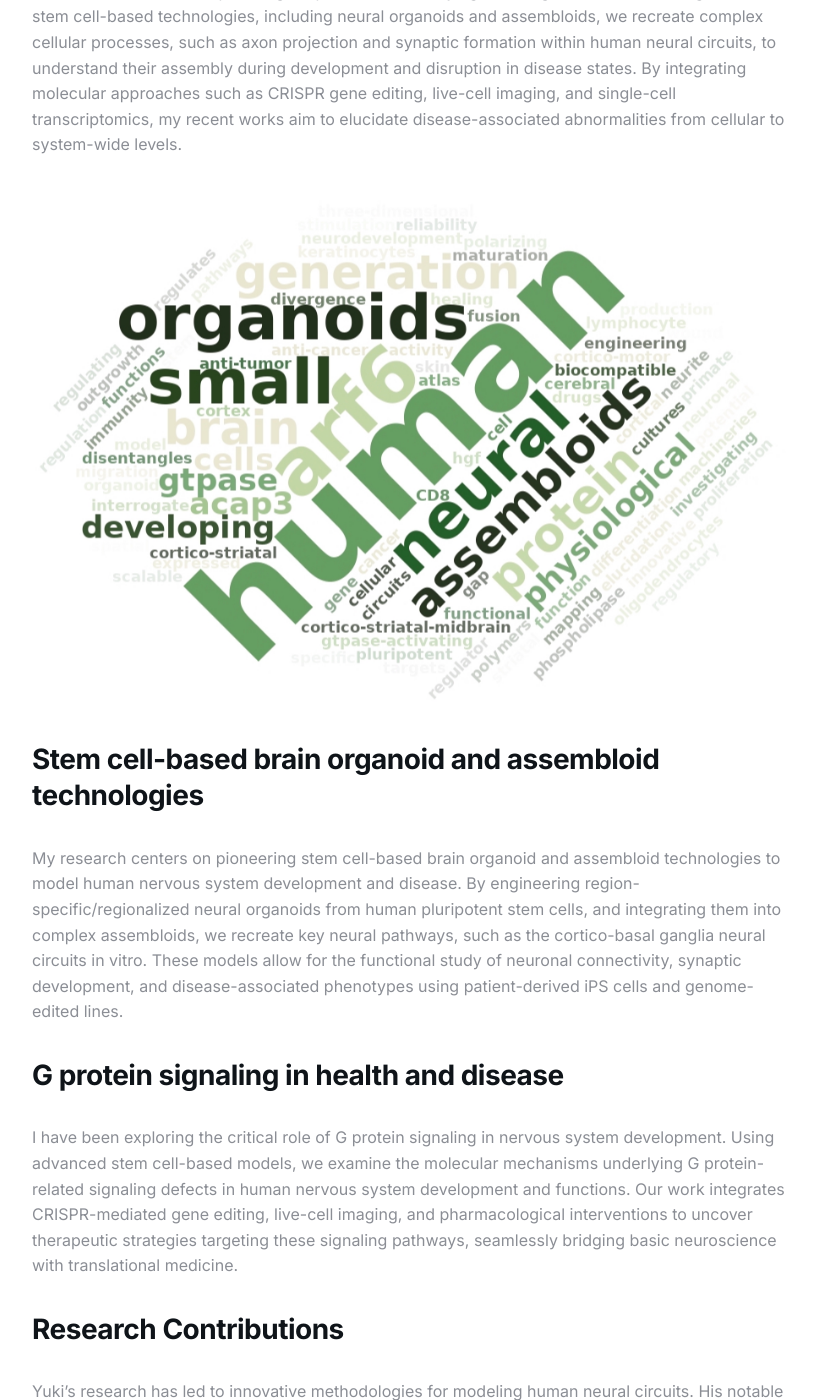
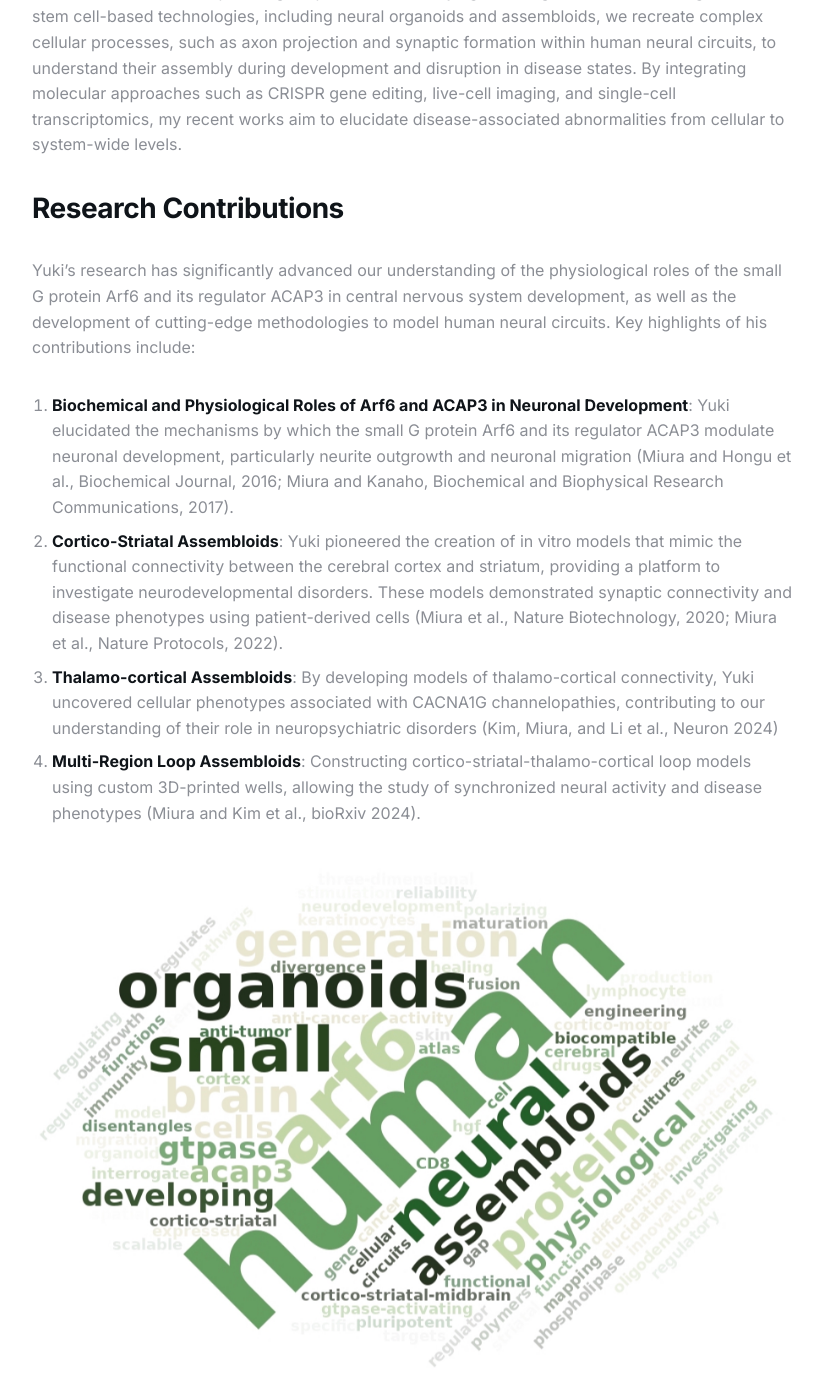
Before and after one commit to ykmiura/ykmiura.github.io, a Jekyll site: the page built from _pages/research.md, in a window 1280 px wide and 1400 px high, scrolled down 644 px. Shown: the whole window, without its empty margins (228-1050 px from the left). Built offline with Jekyll 4.4.1, drawn with Linux system fonts in a browser that asks for light colours; some of the changed text lies outside the part shown.

Commit message:
Update research.md

```diff
--- a/_pages/research.md
+++ b/_pages/research.md
@@ -6,17 +6,11 @@ permalink: /research/
 image:
 page_cover: '/images/01.jpg'
 ---
+## Research Contributions
+Yuki's research has significantly advanced our understanding of the physiological roles of the small G protein Arf6 and its regulator ACAP3 in central nervous system development, as well as the development of cutting-edge methodologies to model human neural circuits. Key highlights of his contributions include:
+1. **Biochemical and Physiological Roles of Arf6 and ACAP3 in Neuronal Development**: Yuki elucidated the mechanisms by which the small G protein Arf6 and its regulator ACAP3 modulate neuronal development, particularly neurite outgrowth and neuronal migration (Miura and Hongu et al., Biochemical Journal, 2016; Miura and Kanaho, Biochemical and Biophysical Research Communications, 2017).
+2. **Cortico-Striatal Assembloids**: Yuki pioneered the creation of in vitro models that mimic the functional connectivity between the cerebral cortex and striatum, providing a platform to investigate neurodevelopmental disorders. These models demonstrated synaptic connectivity and disease phenotypes using patient-derived cells (Miura et al., Nature Biotechnology, 2020; Miura et al., Nature Protocols, 2022).
+3. **Thalamo-cortical Assembloids**: By developing models of thalamo-cortical connectivity, Yuki uncovered cellular phenotypes associated with CACNA1G channelopathies, contributing to our understanding of their role in neuropsychiatric disorders (Kim, Miura, and Li et al., Neuron 2024)
+4. **Multi-Region Loop Assembloids**: Constructing cortico-striatal-thalamo-cortical loop models using custom 3D-printed wells, allowing the study of synchronized neural activity and disease phenotypes (Miura and Kim et al., bioRxiv 2024).
 
 ![Photo](/images/Word_cloud.jpg)
-
-## Stem cell-based brain organoid and assembloid technologies
-My research centers on pioneering stem cell-based brain organoid and assembloid technologies to model human nervous system development and disease. By engineering region-specific/regionalized neural organoids from human pluripotent stem cells, and integrating them into complex assembloids, we recreate key neural pathways, such as the cortico-basal ganglia neural circuits in vitro. These models allow for the functional study of neuronal connectivity, synaptic development, and disease-associated phenotypes using patient-derived iPS cells and genome-edited lines.
-
-## G protein signaling in health and disease
-I have been exploring the critical role of G protein signaling in nervous system development. Using advanced stem cell-based models, we examine the molecular mechanisms underlying G protein-related signaling defects in human nervous system development and functions. Our work integrates CRISPR-mediated gene editing, live-cell imaging, and pharmacological interventions to uncover therapeutic strategies targeting these signaling pathways, seamlessly bridging basic neuroscience with translational medicine.
-
-## Research Contributions
-Yuki's research has led to innovative methodologies for modeling human neural circuits. His notable achievements include:
-1. Cortico-Striatal Assembloids: Creating in vitro models that mimic the functional connectivity between the cerebral cortex and striatum to investigate neurodevelopmental disorders, published in Nature Biotechnology (2020).
-2. Multi-Region Loop Assembloids: Constructing cortico-striatal-thalamo-cortical loop models using custom 3D-printed wells, allowing the study of synchronized neural activity and disease phenotypes, as presented in his recent preprint (bioRxiv, 2024).
-3. Disease Modeling: Employing patient-derived or CRISPR-engineered disease model iPS cells to uncover neural circuit abnormalities associated with genetic disorders, such as Phelan-McDermid syndrome, ASH1L-related autism, and Tourette syndrome.
```
